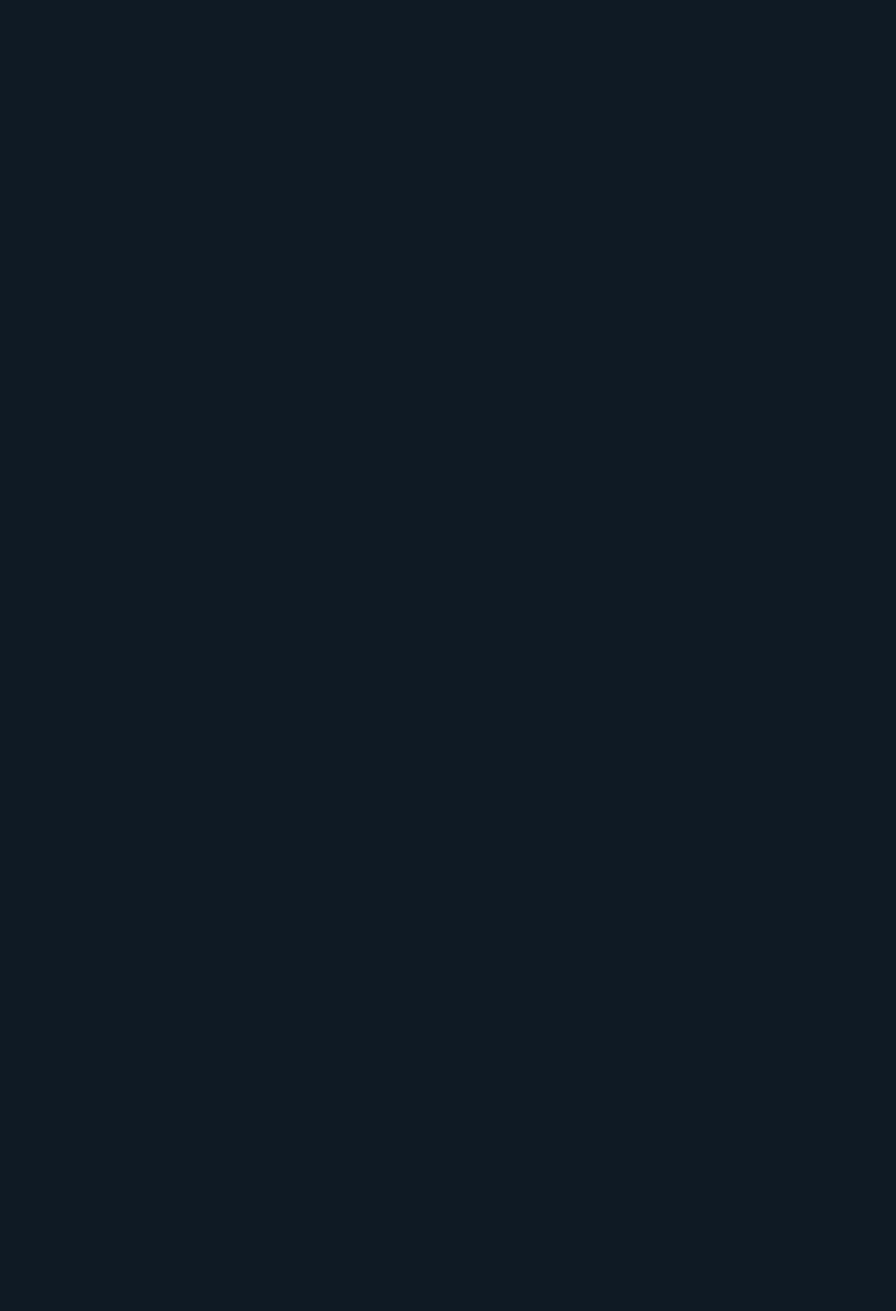
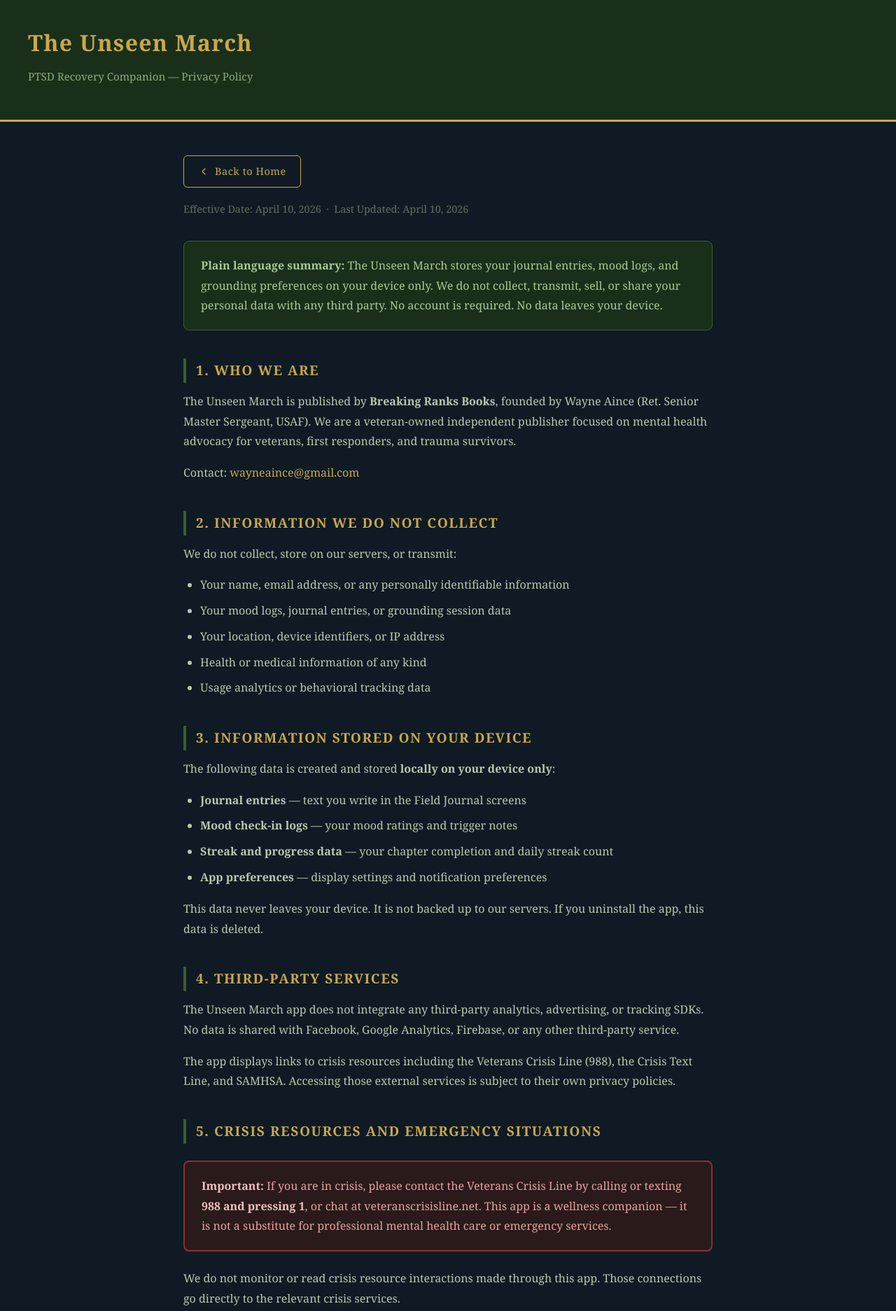
Before and after one commit to wayneaince-sys/unseen-march-pwa, a plain HTML site: page privacy-policy.html in a window 1280 px wide. Shown: the top 1873 px of the page at 70% size. Before the commit the page ends 800 px from the top, so only its background shows below. Drawn offline with Linux system fonts and the light colour scheme.

Commit message:
Update privacy policy with comprehensive data practices
Added detailed privacy policy outlining data handling practices.

```diff
--- a/privacy-policy.html
+++ b/privacy-policy.html
@@ -25,4 +25,82 @@
 .crisis-box strong{color:#f0c0c0}
 .bottom-nav{text-align:center;margin-top:48px}
 footer{border-top:1px solid #2a3a2a;padding:32px 40px;text-align:center;color:#607060;font-size:.9rem}
-a{color:#c9a84c;
+a{color:#c9a84c;text-decoration:none}
+.effective{color:#607060;font-size:.9rem;margin-bottom:32px}
+</style>
+</head>
+<body>
+<header>
+<h1>The Unseen March</h1>
+<p>PTSD Recovery Companion — Privacy Policy</p>
+</header>
+<div class="container">
+
+<!-- Top back button -->
+<a href="/unseen-march-pwa/" class="nav-back">
+  <svg xmlns="http://www.w3.org/2000/svg" viewBox="0 0 24 24" fill="none" stroke="currentColor" stroke-width="2" stroke-linecap="round" stroke-linejoin="round"><polyline points="15 18 9 12 15 6"/></svg>
+  Back to Home
+</a>
+
+<p class="effective">Effective Date: April 10, 2026 &nbsp;·&nbsp; Last Updated: April 10, 2026</p>
+<div class="highlight">
+<p><strong>Plain language summary:</strong> The Unseen March stores your journal entries, mood logs, and grounding preferences on your device only. We do not collect, transmit, sell, or share your personal data with any third party. No account is required. No data leaves your device.</p>
+</div>
+<h2>1. Who We Are</h2>
+<p>The Unseen March is published by <strong>Breaking Ranks Books</strong>, founded by Wayne Aince (Ret. Senior Master Sergeant, USAF). We are a veteran-owned independent publisher focused on mental health advocacy for veterans, first responders, and trauma survivors.</p>
+<p>Contact: <a href="mailto:wayneaince@gmail.com">wayneaince@gmail.com</a></p>
+<h2>2. Information We Do NOT Collect</h2>
+<p>We do not collect, store on our servers, or transmit:</p>
+<ul>
+<li>Your name, email address, or any personally identifiable information</li>
+<li>Your mood logs, journal entries, or grounding session data</li>
+<li>Your location, device identifiers, or IP address</li>
+<li>Health or medical information of any kind</li>
+<li>Usage analytics or behavioral tracking data</li>
+</ul>
+<h2>3. Information Stored on Your Device</h2>
+<p>The following data is created and stored <strong>locally on your device only</strong>:</p>
+<ul>
+<li><strong>Journal entries</strong> — text you write in the Field Journal screens</li>
+<li><strong>Mood check-in logs</strong> — your mood ratings and trigger notes</li>
+<li><strong>Streak and progress data</strong> — your chapter completion and daily streak count</li>
+<li><strong>App preferences</strong> — display settings and notification preferences</li>
+</ul>
+<p>This data never leaves your device. It is not backed up to our servers. If you uninstall the app, this data is deleted.</p>
+<h2>4. Third-Party Services</h2>
+<p>The Unseen March app does not integrate any third-party analytics, advertising, or tracking SDKs. No data is shared with Facebook, Google Analytics, Firebase, or any other third-party service.</p>
+<p>The app displays links to crisis resources including the Veterans Crisis Line (988), the Crisis Text Line, and SAMHSA. Accessing those external services is subject to their own privacy policies.</p>
+<h2>5. Crisis Resources and Emergency Situations</h2>
+<div class="crisis-box">
+<p><strong>Important:</strong> If you are in crisis, please contact the Veterans Crisis Line by calling or texting <strong>988 and pressing 1</strong>, or chat at veteranscrisisline.net. This app is a wellness companion — it is not a substitute for professional mental health care or emergency services.</p>
+</div>
+<p>We do not monitor or read crisis resource interactions made through this app. Those connections go directly to the relevant crisis services.</p>
+<h2>6. Children's Privacy</h2>
+<p>This app is not directed at children under 13 years of age. We do not knowingly collect information from children.</p>
+<h2>7. Changes to This Policy</h2>
+<p>If we make material changes to this privacy policy, we will update the "Last Updated" date at the top of this page.</p>
+<h2>8. Your Rights</h2>
+<p>Since all data is stored locally on your device, you have complete control at all times. You may delete your data at any point by clearing the app storage in your device settings or by uninstalling the app.</p>
+<h2>9. Contact</h2>
+<p>If you have questions about this privacy policy, please contact us:</p>
+<ul>
+<li><strong>Email:</strong> <a href="mailto:wayneaince@gmail.com">wayneaince@gmail.com</a></li>
+<li><strong>Website:</strong> <a href="https://big-sarge.blog" target="_blank">big-sarge.blog</a></li>
+<li><strong>Publisher:</strong> Breaking Ranks Books, Tampa, Florida, USA</li>
+</ul>
+
+<!-- Bottom back button -->
+<div class="bottom-nav">
+  <a href="/unseen-march-pwa/" class="nav-back">
+    <svg xmlns="http://www.w3.org/2000/svg" viewBox="0 0 24 24" fill="none" stroke="currentColor" stroke-width="2" stroke-linecap="round" stroke-linejoin="round"><polyline points="15 18 9 12 15 6"/></svg>
+    Back to Home
+  </a>
+</div>
+
+</div>
+<footer>
+<p>© 2026 Breaking Ranks Books · Wayne Aince (Ret. SMSgt, USAF)</p>
+<p style="margin-top:8px">The march continues. You do not have to walk it alone.</p>
+</footer>
+</body>
+</html>
```
